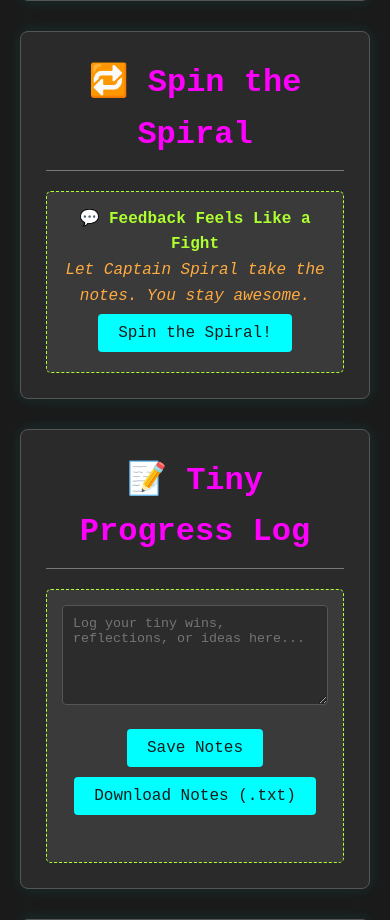
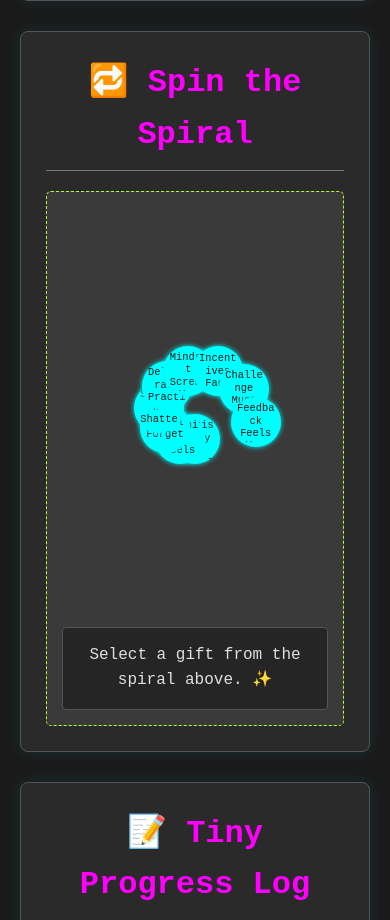
Before and after one commit to fgkindel/bbuild, a PHP site: page / in a window 390 px wide. Shown: the part 845-1765 px from the top of the page. Run offline with PHP 8.4, Linux system fonts and the light colour scheme.

Commit message:
feat: Implement interactive gift spiral
Replaces the random gift button with a visual, interactive spiral of gifts.

Features:
- Gifts are displayed as items in a spiral layout.
- Clicking a gift selects it, highlights it, and displays its full content.
- Spiral parameters and item content (short title) have been adjusted for better appearance.
- Basic accessibility for keyboard navigation and selection is included.
- Container height is now CSS-driven for better responsiveness.

```diff
--- a/index.html
+++ b/index.html
@@ -33,10 +33,14 @@ By Franz/Ozi & Lumina for the AI Soul Project + Doomsday Cult for Gamers
       <h2>🔁 Spin the Spiral</h2>
       <!-- Area for displaying the cycled gift card and the button -->
       <div id="gift-card-display-area" class="interactive-area">
-        <div id="current-gift-card">
-          <p>Click the button to spin the spiral and reveal a gift!</p>
+        <div id="spiral-container">
+          <!-- Spiral animation will be generated here by JavaScript -->
         </div>
-        <button id="spin-spiral-button">Spin the Spiral!</button>
+        <div id="current-gift-card" style="margin-top: 20px;">
+          <p>Select a gift from the spiral above.</p>
+        </div>
+        <!-- The button might be removed or repurposed later -->
+        <button id="spin-spiral-button" style="display: none;">Spin the Spiral!</button>
       </div>
       <!-- Original list, will be hidden by JS and used as a source -->
       <ul id="gift-card-list" style="display: none;">
@@ -127,6 +131,7 @@ By Franz/Ozi & Lumina for the AI Soul Project + Doomsday Cult for Gamers
       <br>📎 <a href="https://freakonomics.com/podcast/how-should-you-ask-for-forgiveness-nsq-ep-27/" target="_blank">NSQ Ep. 27: How Should You Ask for Forgiveness?</a>
       </p>
     </footer>
-  <script src="scripts/main.js" defer></script>
+  <script type="module" src="scripts/main.js" defer></script>
+  <!-- Note: spiral.js is imported as a module by main.js, so no separate script tag is needed here if main.js handles it -->
 </body>
 </html>
--- a/scripts/main.js
+++ b/scripts/main.js
@@ -1,45 +1,50 @@
+import { createSpiral } from './spiral.js';
+
 document.addEventListener('DOMContentLoaded', () => {
     const giftCardList = document.getElementById('gift-card-list');
     const currentGiftCardDisplay = document.getElementById('current-gift-card');
-    const spinSpiralButton = document.getElementById('spin-spiral-button');
+    // const spinSpiralButton = document.getElementById('spin-spiral-button'); // Keep for now, might be repurposed or removed
+    const spiralContainer = document.getElementById('spiral-container');
 
     let giftCards = [];
 
-    if (giftCardList && currentGiftCardDisplay && spinSpiralButton) {
+    if (giftCardList && currentGiftCardDisplay && spiralContainer) {
         // Extract gift card content from the hidden list
-        // Convert NodeList to Array to use array methods if needed, though direct iteration is fine
         const listItems = giftCardList.getElementsByTagName('li');
         for (let i = 0; i < listItems.length; i++) {
             giftCards.push(listItems[i].innerHTML); // Store the HTML content of each li
         }
 
-        const displayRandomGiftCard = () => {
-            if (giftCards.length > 0) {
-                const randomIndex = Math.floor(Math.random() * giftCards.length);
-                currentGiftCardDisplay.innerHTML = giftCards[randomIndex];
-            } else {
-                currentGiftCardDisplay.innerHTML = "<p>No gift cards available to display.</p>";
+        const handleGiftSelection = (giftHTML, selectedElement, giftIndex) => {
+            currentGiftCardDisplay.innerHTML = giftHTML;
+
+            // Remove 'selected' class from previously selected item
+            const previouslySelected = spiralContainer.querySelector('.spiral-gift-item.selected');
+            if (previouslySelected) {
+                previouslySelected.classList.remove('selected');
             }
+            // Add 'selected' class to the clicked item
+            selectedElement.classList.add('selected');
+
+            console.log(`Selected gift index: ${giftIndex}`);
         };
 
-        // Event listener for the button
-        spinSpiralButton.addEventListener('click', displayRandomGiftCard);
-
-        // Display an initial random gift card on page load
         if (giftCards.length > 0) {
-            displayRandomGiftCard();
+            createSpiral(spiralContainer, giftCards, handleGiftSelection);
+            // Update initial message in currentGiftCardDisplay, or select a default gift
+            currentGiftCardDisplay.innerHTML = "<p>Select a gift from the spiral above. ✨</p>";
         } else {
-            // Fallback if the gift card list was somehow empty or not found
-            // This message is slightly different from the one inside displayRandomGiftCard
-            // to help differentiate if an issue occurs before the first spin.
-            currentGiftCardDisplay.innerHTML = "<p>Welcome! Spin the spiral to get started.</p>";
+            currentGiftCardDisplay.innerHTML = "<p>No gift cards available to display in the spiral.</p>";
+            if(spiralContainer) spiralContainer.innerHTML = "<p>Could not load gifts.</p>"
         }
 
+        // The original spinSpiralButton logic is now replaced by direct interaction with the spiral.
+        // spinSpiralButton.addEventListener('click', () => { /* old logic or new repurpose */ });
+
     } else {
-        console.error('Gift card cycler elements not found. Check IDs in HTML and JS.');
-        // Optionally, display an error message to the user in a fallback way
+        console.error('Required elements for gift spiral not found. Check IDs: gift-card-list, current-gift-card, spiral-container.');
         if (currentGiftCardDisplay) {
-            currentGiftCardDisplay.innerHTML = "<p>Oops! Something went wrong with loading the gifts. Please try refreshing.</p>";
+            currentGiftCardDisplay.innerHTML = "<p>Oops! Something went wrong with loading the gift spiral. Please try refreshing.</p>";
         }
     }
 
--- a/styles/style.css
+++ b/styles/style.css
@@ -239,3 +239,78 @@ textarea.progress-notes:focus {
     box-shadow: 0 0 8px rgba(0, 255, 255, 0.5); /* Cyan glow on focus */
     outline: none; /* Remove default outline if custom shadow is applied */
 }
+
+/* Spiral Animation Styles */
+#spiral-container {
+    /* Dimensions are influenced by content and min-height now */
+    display: block; /* Changed from flex as children are absolute */
+    /* justify-content: center; /* Not needed for absolute children */
+    /* align-items: center; /* Not needed for absolute children */
+    min-height: 380px; /* Slightly increased min-height, adjust as needed */
+    /* border: 1px dashed #ff00ff; /* Magenta dashed border - for layout debugging */
+    margin-bottom: 20px; /* Space between spiral and selected gift display */
+    position: relative; /* Crucial for absolute positioning of children */
+    overflow: hidden; /* Hide parts of items that might go outside due to spiral math */
+}
+
+.spiral-gift-item {
+    position: absolute; /* Positions are set by JS */
+    width: 50px; /* Adjust as needed */
+    height: 50px; /* Adjust as needed */
+    background-color: #00ffff; /* Cyan */
+    color: #1a1a1a; /* Dark text */
+    border-radius: 50%; /* Make them circular */
+    display: flex;
+    justify-content: center;
+    align-items: center;
+    text-align: center;
+    cursor: pointer;
+    transition: transform 0.2s ease-out, background-color 0.2s ease, box-shadow 0.2s ease;
+    font-size: 0.65em; /* Adjusted for potentially longer text */
+    line-height: 1.2; /* Added for multi-line text */
+    padding: 5px; /* Added padding for text */
+    box-shadow: 0 0 5px #00ffff;
+    /* transform: translate(-50%, -50%); /* JS handles absolute positioning to center point */
+}
+
+.spiral-gift-item:hover {
+    transform: scale(1.2); /* Enlarge on hover */
+    background-color: #ff00ff; /* Magenta on hover */
+    color: #e0e0e0; /* Light text on hover */
+    box-shadow: 0 0 10px #ff00ff, 0 0 15px #ff00ff;
+}
+
+.spiral-gift-item.selected {
+    background-color: #adff2f; /* Greenyellow for selected */
+    color: #1a1a1a;
+    transform: scale(1.3);
+    box-shadow: 0 0 10px #adff2f, 0 0 15px #adff2f;
+    border: 2px solid #fff; /* White border for selected */
+}
+
+.spiral-gift-item span {
+    display: block; /* Or inline-block if preferred */
+    max-width: 100%;
+    max-height: 100%; /* Ensure text doesn't overflow circle too much */
+    overflow: hidden; /* Hide overflow */
+    text-overflow: ellipsis; /* May not work perfectly with multi-line */
+    /* white-space: nowrap; /* Comment out to allow wrapping */
+    word-break: break-word; /* Break words if necessary */
+}
+
+#current-gift-card {
+    margin-top: 10px; /* Ensure space below spiral if it's directly above */
+    padding: 15px;
+    background-color: #252525; /* Slightly different background */
+    border: 1px solid #555;
+    border-radius: 4px;
+    min-height: 60px; /* Ensure it has some height */
+    color: #e0e0e0;
+}
+
+#current-gift-card strong {
+    color: #00ffff; /* Cyan for heading within the selected gift */
+}
+#current-gift-card em {
+    color: #ffab40; /* Orange for emphasis within selected gift */
+}
```
Also changed, not shown: scripts/spiral.js (added, +103 -0 lines).
